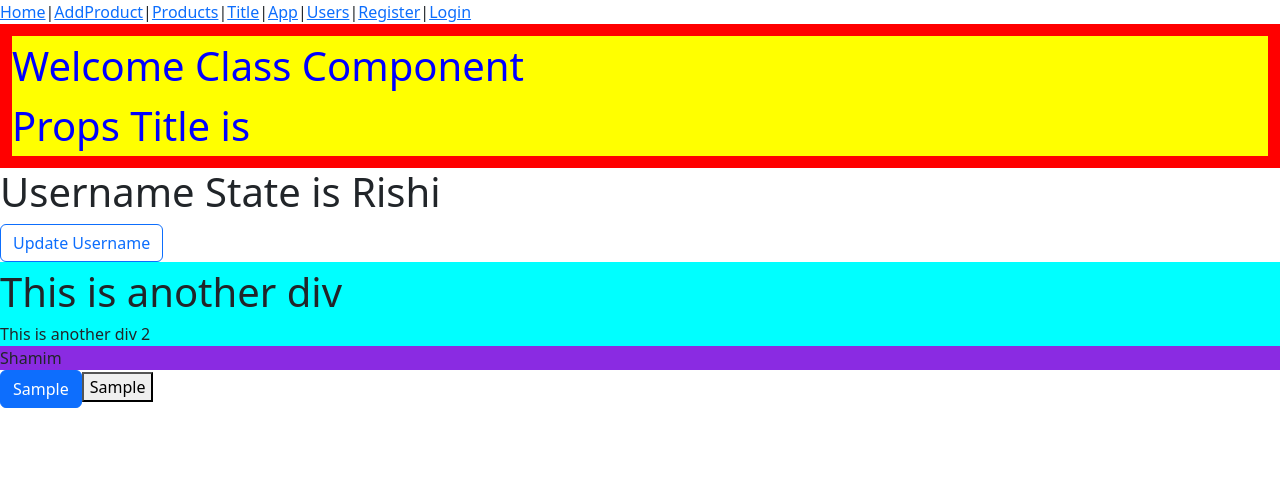
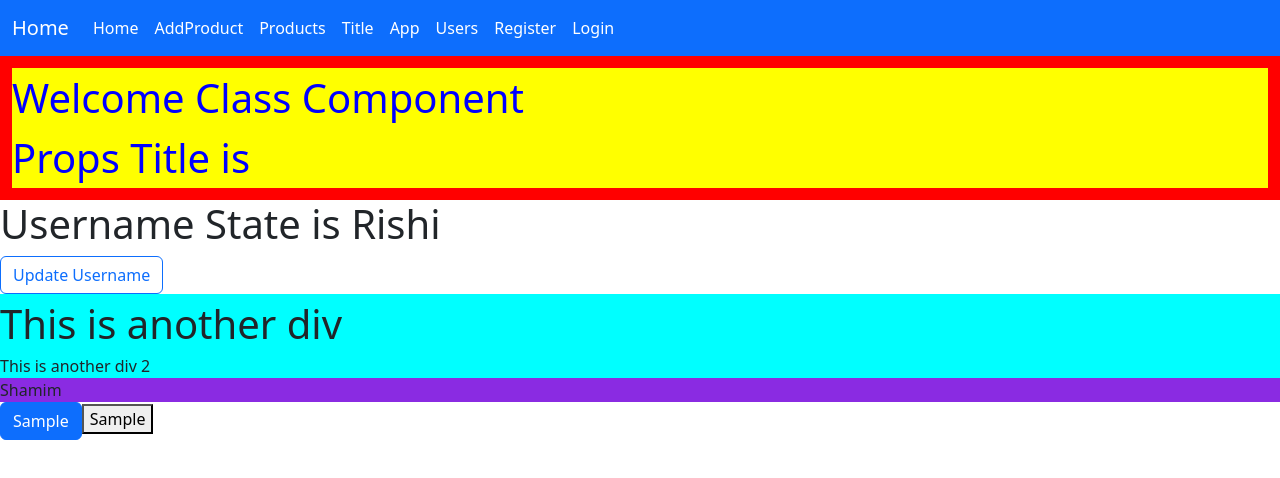
Before and after one commit to programmingwithharsh/react-feb-25, a React (Create React App) app: page / in a window 1280 px wide. Shown: the top 478 px of the page. Built offline with nearby package versions, Linux system fonts and the light colour scheme.

Commit message:
Bootstrap Table, Navigation

```diff
--- /dev/null
+++ b/src/Nav.css
@@ -0,0 +1,3 @@
+.nav-link, .navbar-brand {
+    color: white !important;
+}
--- a/src/Nav.js
+++ b/src/Nav.js
@@ -1,17 +1,43 @@
 import { Link, Outlet } from 'react-router-dom';
+import "./Nav.css";
 
-// Home | AddProduct | Products | Title | Register | Bootstrap
 function Nav() {
     return (<>
-        <nav>
-            <Link to="/">Home</Link>|
-            <Link to="/addproduct">AddProduct</Link>|
-            <Link to="/products">Products</Link>|
-            <Link to="/title">Title</Link>|
-            <Link to="/app">App</Link>|
-            <Link to="/users">Users</Link>|
-            <Link to="/register">Register</Link>|
-            <Link to="/login">Login</Link>
+        <nav className="navbar bg-primary navbar-expand-lg">
+            <div className="container-fluid">
+                <Link className="navbar-brand" to="/">Home</Link>
+                <button className="navbar-toggler" type="button" data-bs-toggle="collapse" data-bs-target="#navbarSupportedContent" aria-controls="navbarSupportedContent" aria-expanded="false" aria-label="Toggle navigation">
+                    <span className="navbar-toggler-icon"></span>
+                </button>
+                <div className="collapse navbar-collapse" id="navbarSupportedContent">
+                    <ul className="navbar-nav me-auto mb-2 mb-lg-0">
+                        <li className="nav-item">
+                            <Link className="nav-link active" to="/">Home</Link>
+                        </li>
+                        <li className="nav-item">
+                            <Link className="nav-link" to="/addproduct">AddProduct</Link>
+                        </li>
+                        <li className="nav-item">
+                            <Link className="nav-link" to="/products">Products</Link>
+                        </li>
+                        <li className="nav-item">
+                            <Link className="nav-link" to="/title">Title</Link>
+                        </li>
+                        <li className="nav-item">
+                            <Link className="nav-link" to="/app">App</Link>
+                        </li>
+                        <li className="nav-item">
+                            <Link className="nav-link" to="/users">Users</Link>
+                        </li>
+                        <li className="nav-item">
+                            <Link className="nav-link" to="/register">Register</Link>
+                        </li>
+                        <li className="nav-item">
+                            <Link className="nav-link" to="/login">Login</Link>
+                        </li>
+                    </ul>
+                </div>
+            </div>
         </nav>
         <div>
             <Outlet />
--- a/src/ProductList.js
+++ b/src/ProductList.js
@@ -1,12 +1,20 @@
 export default function ProductList(props) {
     console.log("ProductList Component Props is ", props);
-    return <div>
-        <div>Product List Functional Component</div>
-        <table border="1">
+    return <div className="m-4">
+        <h1>Product List Functional Component</h1>
+        <div className="table-responsive">
+            <table border="1" className="table table-striped table-hover">
                 <thead>
                     <tr>
+                        <th></th>
                         <th>
                             Product Name
+                        </th>
+                        <th>
+                            Product Code
+                        </th>
+                        <th>
+                            Release Date
                         </th>
                         <th>
                             Product Description
@@ -23,7 +31,10 @@
                     {
                         props.products.map((product, index) => (
                             <tr key={index}>
+                                <td><img src={product.imageUrl} width="50" height="50" /></td>
                                 <td>{product.productName}</td>
+                                <td>{product.productCode}</td>
+                                <td>{product.releaseDate}</td>
                                 <td>{product.description}</td>
                                 <td>{product.price}</td>
                                 <td>{product.starRating}</td>
@@ -34,5 +45,6 @@
 
                 </tbody>
             </table>
+        </div>
     </div>
 }
```
